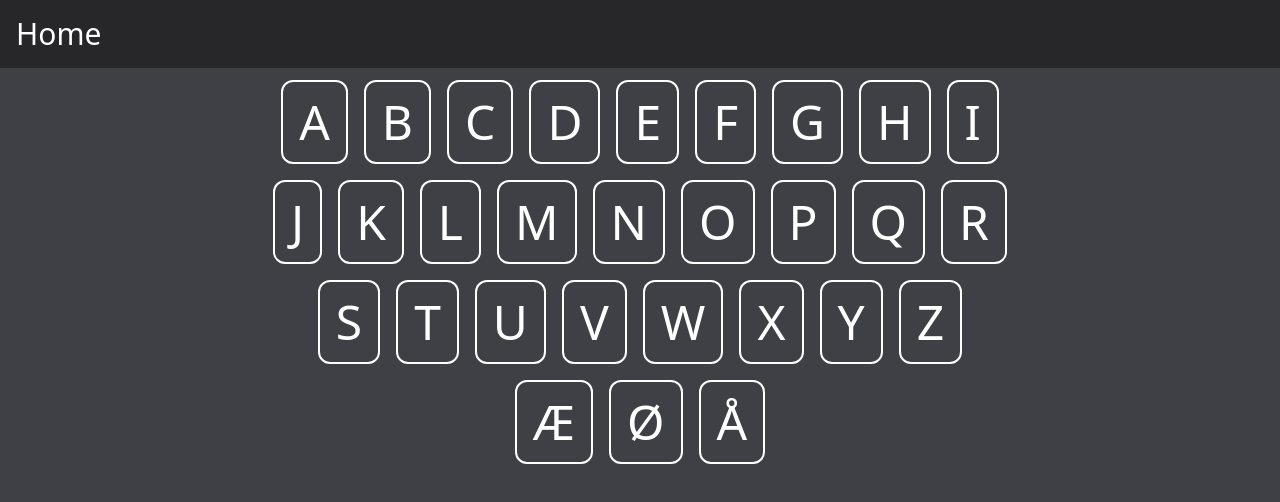
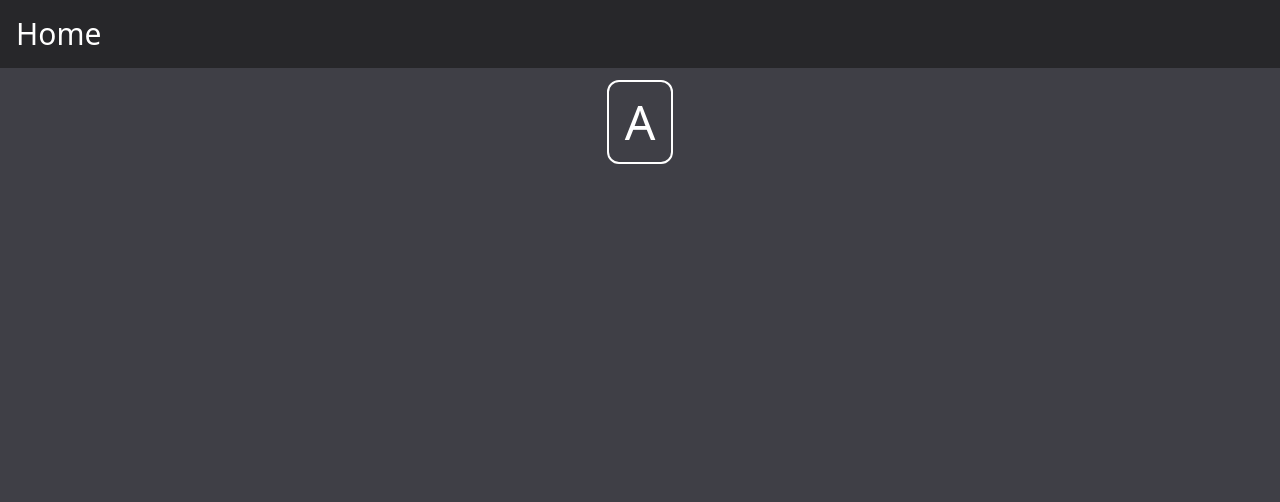
Before and after one commit to malthesers/letter-learning, a Vue app: page / in a window 1280 px wide. Shown: the top 502 px of the page. Built offline with nearby package versions, Linux system fonts and the light colour scheme.

Commit message:
Updated a-file to match letter interface

```diff
--- a/src/data/_index.ts
+++ b/src/data/_index.ts
@@ -1,4 +1,4 @@
 import type { Letter } from "@/interfaces/Letters";
 import { a } from "./a";
 
-export const Letters:Letter[] = [a]
+export const allLetters:Letter[] = [a]
--- a/src/data/a.ts
+++ b/src/data/a.ts
@@ -2,5 +2,11 @@ import type { Letter } from "@/interfaces/Letters";
 
 export const a:Letter = {
   value: 'a',
-  path: 'a'
+  path: 'a',
+  name: 'Name of Character',
+  images: {
+    character: 'character-image.png',
+    background: 'background-image.png',
+  },
+  sortables: ['milk', 'cookies', 'tea', 'cake']
 }
--- a/src/interfaces/Letters.ts
+++ b/src/interfaces/Letters.ts
@@ -7,9 +7,9 @@ export type Vowel = 'a' | 'e' | 'i' | 'o' | 'u' | 'y' | 'æ' | 'ø' | 'å'
 export interface Letter {
   value: LetterValue,
   path: LetterPath
-  name?: string,
-  images?: Images,
-  sortables?: Array<string>
+  name: string,
+  images: Images,
+  sortables: Array<string>
 }
 
 export interface Images {
--- a/src/stores/letterStore.ts
+++ b/src/stores/letterStore.ts
@@ -1,3 +1,4 @@
+import { allLetters } from '@/data/_index'
 import type { Letter, Consonant, Vowel } from '@/interfaces/Letters'
 import { defineStore } from 'pinia'
 
@@ -6,37 +7,7 @@ export const useLetterStore = defineStore('letterStore', () => {
 
   const consonants = ref<Consonant[]>(['b', 'c', 'd', 'f', 'g', 'h', 'j', 'k', 'l', 'm', 'n', 'p', 'q', 'r', 's', 't', 'v', 'w', 'x', 'z'])
   const vowels = ref<Vowel[]>(['a', 'e', 'i', 'o', 'u', 'y', 'æ', 'ø', 'å'])
-  const letters = ref<Letter[]>([
-    { value: 'a', path: 'a' },
-    { value: 'b', path: 'b' },
-    { value: 'c', path: 'c' },
-    { value: 'd', path: 'd' },
-    { value: 'e', path: 'e' },
-    { value: 'f', path: 'f' },
-    { value: 'g', path: 'g' },
-    { value: 'h', path: 'h' },
-    { value: 'i', path: 'i' },
-    { value: 'j', path: 'j' },
-    { value: 'k', path: 'k' },
-    { value: 'l', path: 'l' },
-    { value: 'm', path: 'm' },
-    { value: 'n', path: 'n' },
-    { value: 'o', path: 'o' },
-    { value: 'p', path: 'p' },
-    { value: 'q', path: 'q' },
-    { value: 'r', path: 'r' },
-    { value: 's', path: 's' },
-    { value: 't', path: 't' },
-    { value: 'u', path: 'u' },
-    { value: 'v', path: 'v' },
-    { value: 'w', path: 'w' },
-    { value: 'x', path: 'x' },
-    { value: 'y', path: 'y' },
-    { value: 'z', path: 'z' },
-    { value: 'æ', path: 'ae' },
-    { value: 'ø', path: 'oe' },
-    { value: 'å', path: 'aa' }
-  ])
+  const letters = ref<Letter[]>(allLetters)
 
   const current = computed<(Letter | undefined)>(() => {
     return letters.value.find(letter => letter.path === route.params.id)
```
